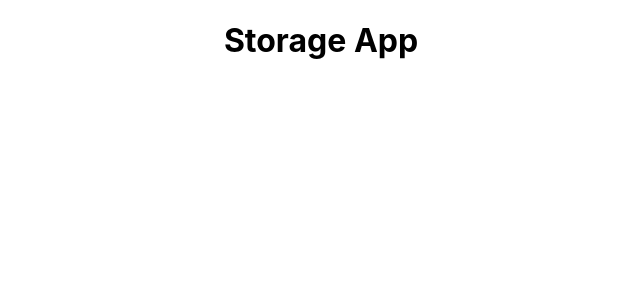
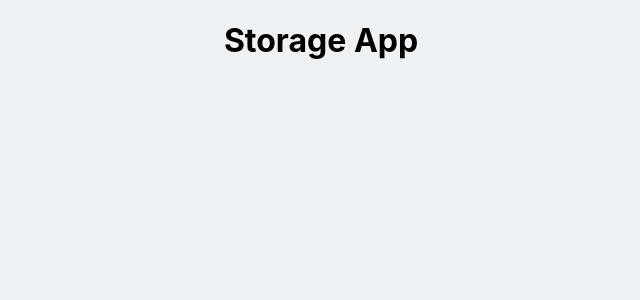
Before and after one commit to Gep93/storage-app, a React (Create React App) app: page / in a window 1280 px wide. Shown: the top 300 px of the page, without its empty margins (319-959 px from the left). Built offline with nearby package versions, Linux system fonts and the light colour scheme.

Commit message:
styles: add margin, padding, background-color on html, body and root

```diff
--- a/src/index.css
+++ b/src/index.css
@@ -1,13 +1,20 @@
+html,
+body,
+#root {
+  margin: 0;
+  padding: 0;
+  background-color: rgb(239, 242, 244);
+}
+
 body {
-  margin: 0;
-  font-family: -apple-system, BlinkMacSystemFont, 'Segoe UI', 'Roboto', 'Oxygen',
-    'Ubuntu', 'Cantarell', 'Fira Sans', 'Droid Sans', 'Helvetica Neue',
+  font-family: -apple-system, BlinkMacSystemFont, "Segoe UI", "Roboto", "Oxygen",
+    "Ubuntu", "Cantarell", "Fira Sans", "Droid Sans", "Helvetica Neue",
     sans-serif;
   -webkit-font-smoothing: antialiased;
   -moz-osx-font-smoothing: grayscale;
 }
 
 code {
-  font-family: source-code-pro, Menlo, Monaco, Consolas, 'Courier New',
+  font-family: source-code-pro, Menlo, Monaco, Consolas, "Courier New",
     monospace;
 }
```
